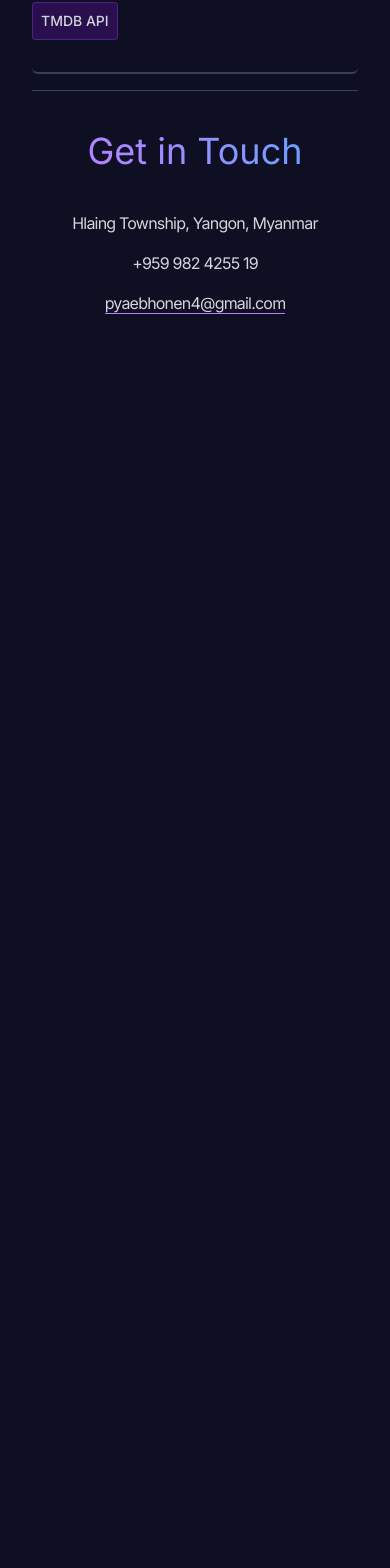
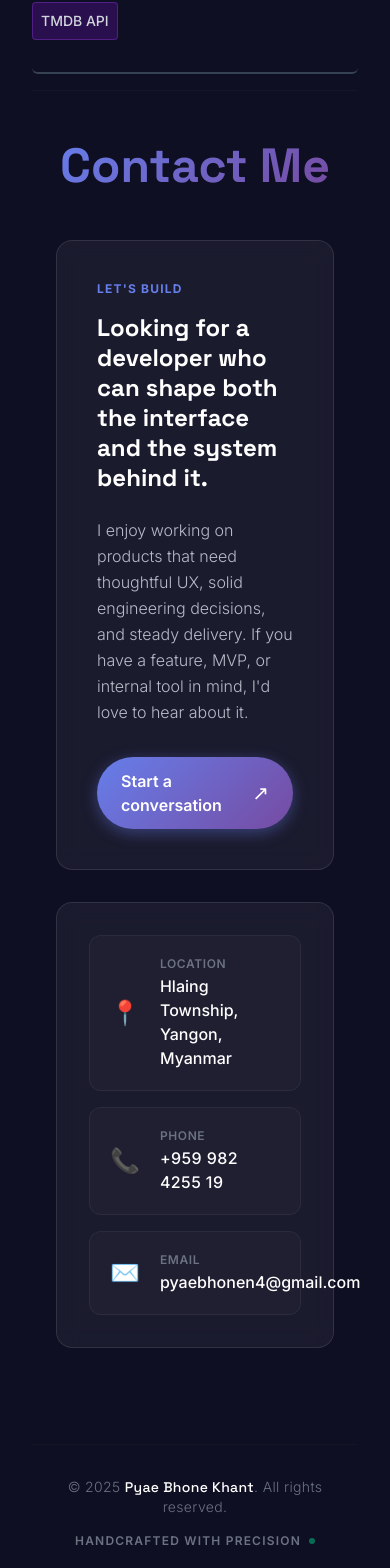
Before and after one commit to pyae-bhone-khant/MYProfile, a React (Vite) app: page / in a window 390 px wide. Shown: the part 7444-9012 px from the top of the page. Before the commit the page ends 7839 px from the top, so only its background shows below. Built offline with nearby package versions, Linux system fonts and the light colour scheme.

Commit message:
I change my contact page

```diff
--- a/src/App.jsx
+++ b/src/App.jsx
@@ -4,6 +4,7 @@ import Hero from "./components/Hero";
 import Navbar from "./components/Navbar";
 import Projects from "./components/Projects";
 import Technologies from "./components/Technologies";
+import Footer from "./components/Footer";
 
 function App() {
   return (
@@ -45,6 +46,9 @@ function App() {
         <section id="contact" className="scroll-mt-24">
         <Contact />
         </section>
+        <footer>
+        <Footer />
+        </footer>
       </div>
     </div>
   );
--- a/src/components/Contact.jsx
+++ b/src/components/Contact.jsx
@@ -1,38 +1,120 @@
 import { motion } from "framer-motion";
-
 import { CONTACT } from "../constants";
 
 const Contact = () => {
   return (
-    <div className="border-t  border-gray-700 pb-20">
+    <div className="py-12 border-t border-neutral-800/30">
+      <div className="max-w-6xl mx-auto px-6">
+
+        {/* Main Section Header */}
         <motion.h2
           whileInView={{ opacity: 1, y: 0 }}
-        initial={{ opacity: 0, y: -150 }}
-        transition={{ duration: 0.7 }}
-        className="my-10 text-center text-4xl bg-linear-to-r from-purple-400 to-blue-400 bg-clip-text text-transparent"
+          initial={{ opacity: 0, y: -50 }}
+          transition={{ duration: 0.6 }}
+          className="section-title text-4xl font-bold font-['Space_Grotesk'] mb-12"
         >
-        Get in Touch
+          Contact Me
         </motion.h2>
-      <div className="text-center tracking-tighter">
-        <motion.p
+
+        {/* Reconstructed Two-Column Asymmetrical Grid */}
+        <div className="grid grid-cols-1 lg:grid-cols-12 gap-8 items-stretch">
+
+          {/* Left Column: Premium Pitch Card (Spans 7 out of 12 columns) */}
+          <motion.div
             whileInView={{ opacity: 1, x: 0 }}
-          initial={{ opacity: 0, x: -100 }}
-          transition={{ duration: 1 }}
-          className="mb-4 text-gray-300"
+            initial={{ opacity: 0, x: -60 }}
+            transition={{ duration: 0.8 }}
+            className="card lg:col-span-7 p-10 md:p-12 flex flex-col justify-between items-start gap-8"
           >
+            <div className="space-y-4">
+              <span
+                className="text-xs font-bold uppercase tracking-widest block"
+                style={{ color: "var(--accent-color)" }}
+              >
+                Let's Build
+              </span>
+              <h3 className="text-2xl md:text-4xl font-bold font-['Space_Grotesk'] text-white leading-tight max-w-xl">
+                Looking for a developer who can shape both the interface and the system behind it.
+              </h3>
+              <p
+                className="text-base md:text-lg leading-relaxed font-light pt-2 max-w-2xl"
+                style={{ color: "var(--text-secondary)" }}
+              >
+                I enjoy working on products that need thoughtful UX, solid engineering decisions, and
+                steady delivery. If you have a feature, MVP, or internal tool in mind, I'd love to hear about it.
+              </p>
+            </div>
+
+            {/* Custom Interactive Action Button */}
+            <a
+              href={`mailto:${CONTACT.email}`}
+              className="btn-primary inline-flex items-center gap-2 px-8 py-4 rounded-full transition-all duration-300 transform hover:scale-105"
+              style={{ backgroundColor: "var(--accent-color)" }}
+            >
+              <span>Start a conversation</span>
+              <span className="text-xl font-light">↗</span>
+            </a>
+          </motion.div>
+
+          {/* Right Column: Structured Context Rows Container (Spans 5 out of 12 columns) */}
+          <motion.div
+            whileInView={{ opacity: 1, x: 0 }}
+            initial={{ opacity: 0, x: 60 }}
+            transition={{ duration: 0.8 }}
+            className="card lg:col-span-5 p-8 flex flex-col justify-center gap-4"
+          >
+
+            {/* Row 1: Location */}
+            <div className="flex items-center gap-5 p-5 rounded-xl bg-white/[0.02] border border-white/5 hover:border-white/10 transition-colors duration-300">
+              <div className="text-2xl" style={{ color: "var(--accent-color)" }}>
+                📍
+              </div>
+              <div className="flex flex-col">
+                <span className="text-xs font-semibold uppercase tracking-wider" style={{ color: "var(--text-muted)" }}>
+                  Location
+                </span>
+                <span className="text-base font-medium mt-0.5" style={{ color: "var(--text-primary)" }}>
                   {CONTACT.address}
-        </motion.p>
-        <motion.p
-          whileInView={{ opacity: 1, x: 0 }}
-          initial={{ opacity: 0, x: 100 }}
-          transition={{ duration: 1 }}
-          className="mb-4 text-gray-300"
+                </span>
+              </div>
+            </div>
+
+            {/* Row 2: Phone */}
+            <div className="flex items-center gap-5 p-5 rounded-xl bg-white/[0.02] border border-white/5 hover:border-white/10 transition-colors duration-300">
+              <div className="text-2xl" style={{ color: "var(--accent-color)" }}>
+                📞
+              </div>
+              <div className="flex flex-col">
+                <span className="text-xs font-semibold uppercase tracking-wider" style={{ color: "var(--text-muted)" }}>
+                  Phone
+                </span>
+                <span className="text-base font-medium tracking-wide mt-0.5" style={{ color: "var(--text-primary)" }}>
+                  {CONTACT.phoneNo}
+                </span>
+              </div>
+            </div>
+
+            {/* Row 3: Email */}
+            <a
+              href={`mailto:${CONTACT.email}`}
+              className="flex items-center gap-5 p-5 rounded-xl bg-white/[0.02] border border-white/5 hover:border-[--accent-color]/30 hover:bg-white/[0.04] transition-all duration-300 group"
             >
-          {CONTACT.phoneNo}
-        </motion.p>
-        <a href="#" className="border-b border-purple-400 text-gray-300 hover:text-white transition-colors duration-300">
+              <div className="text-2xl group-hover:scale-110 transition-transform duration-300" style={{ color: "var(--accent-color)" }}>
+                ✉️
+              </div>
+              <div className="flex flex-col">
+                <span className="text-xs font-semibold uppercase tracking-wider" style={{ color: "var(--text-muted)" }}>
+                  Email
+                </span>
+                <span className="text-base font-medium mt-0.5 group-hover:underline decoration-1" style={{ color: "var(--text-primary)" }}>
                   {CONTACT.email}
+                </span>
+              </div>
             </a>
+
+          </motion.div>
+
+        </div>
       </div>
     </div>
   );
--- /dev/null
+++ b/src/components/Footer.tsx
@@ -0,0 +1,42 @@
+import { motion } from "framer-motion";
+
+const Footer = () => {
+  const currentYear = new Date().getFullYear();
+
+  return (
+    <footer className="w-full py-8 mt-12 border-t border-neutral-800/30">
+      <div className="max-w-6xl mx-auto px-6 flex flex-col sm:flex-row items-center justify-between gap-4">
+
+        {/* Left Side: Copyright Text */}
+        <motion.div
+          initial={{ opacity: 0, y: 10 }}
+          whileInView={{ opacity: 1, y: 0 }}
+          transition={{ duration: 0.5 }}
+          className="text-sm font-light tracking-wide text-center sm:text-left"
+          style={{ color: "var(--text-muted)" }}
+        >
+          &copy; {currentYear}{" "}
+          <span className="font-medium text-white font-['Space_Grotesk']">
+            Pyae Bhone Khant
+          </span>
+          . All rights reserved.
+        </motion.div>
+
+        {/* Right Side: Status / Brand Text */}
+        <motion.div
+          initial={{ opacity: 0, y: 10 }}
+          whileInView={{ opacity: 1, y: 0 }}
+          transition={{ duration: 0.5, delay: 0.1 }}
+          className="flex items-center gap-2 text-xs uppercase tracking-widest font-semibold"
+          style={{ color: "var(--text-muted)" }}
+        >
+          <span>Handcrafted with precision</span>
+          <span className="inline-block w-1.5 h-1.5 rounded-full bg-emerald-500 animate-pulse" />
+        </motion.div>
+
+      </div>
+    </footer>
+  );
+};
+
+export default Footer;
```
Lines whose indentation alone changed are shown as unchanged.
